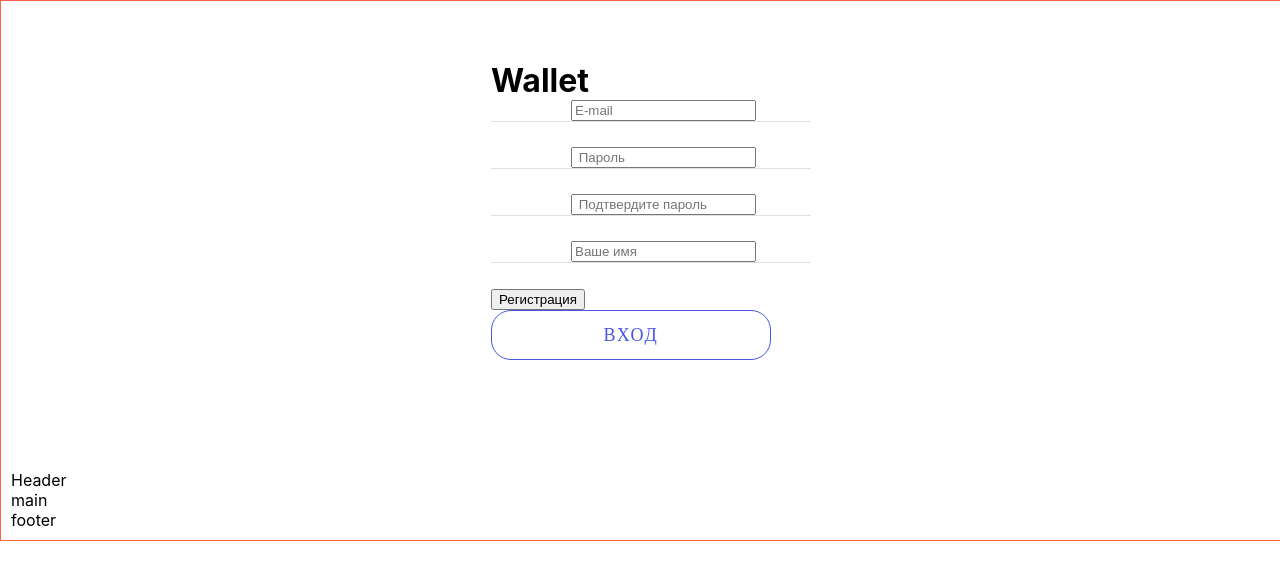
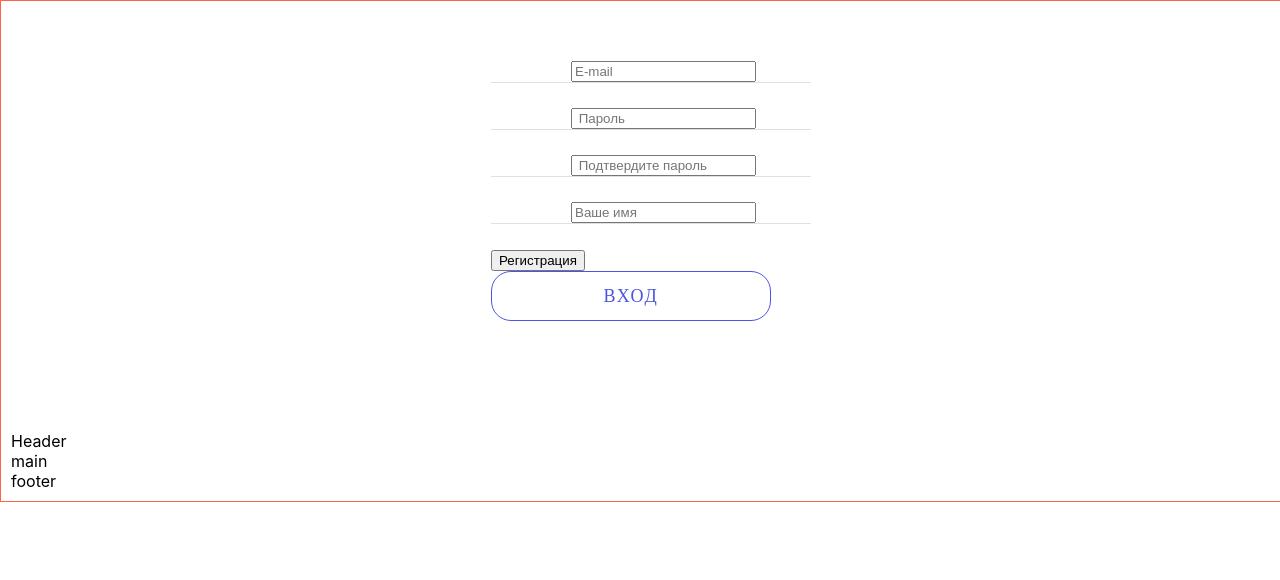
Before and after one commit to KMyroslav/group_project_wallet-front, a React (Create React App) app: page / in a window 1280 px wide. Shown: the top 580 px of the page. Built offline with nearby package versions, Linux system fonts and the light colour scheme.

Commit message:
сделал деплой

```diff
--- a/src/components/RegistrationForm/RegistrationForm.js
+++ b/src/components/RegistrationForm/RegistrationForm.js
@@ -37,7 +37,7 @@ export default function RegistrationForm() {
                     <Form className="form-register ">
                         <div>
 
-                            <h1>Wallet</h1>
+
 
 
                             <label htmlFor={`email`} className="label" >
```
